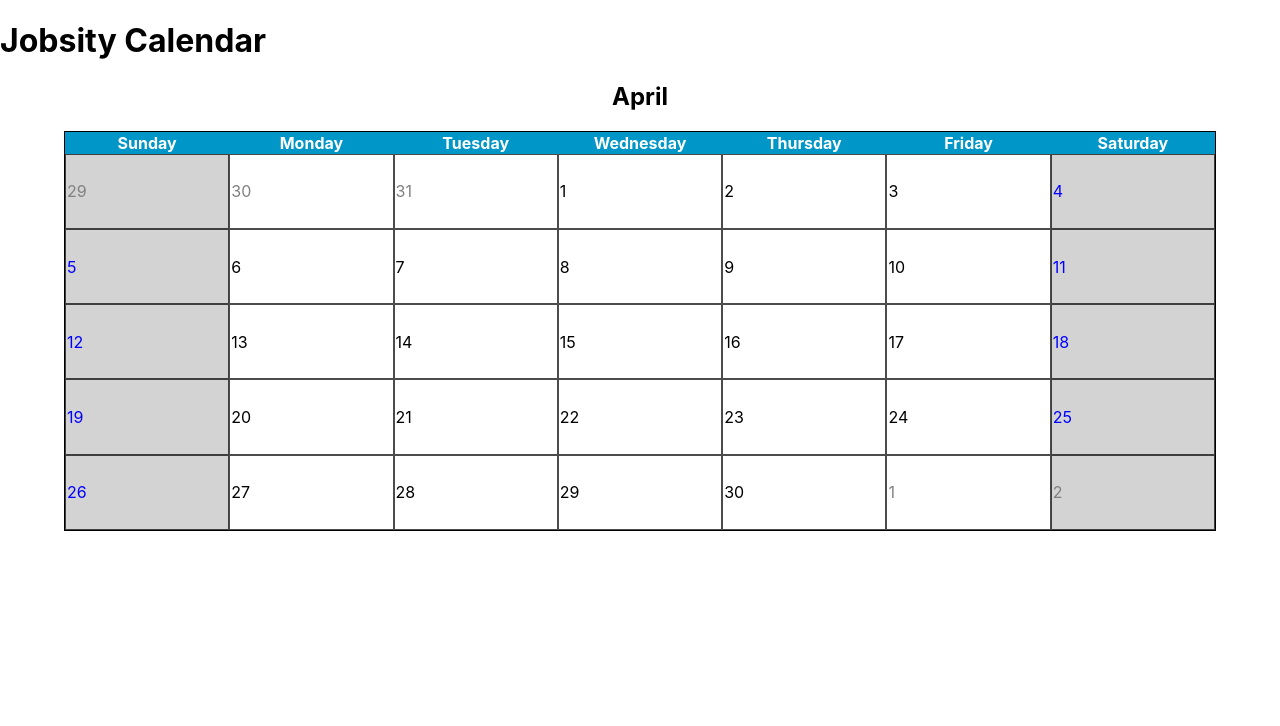
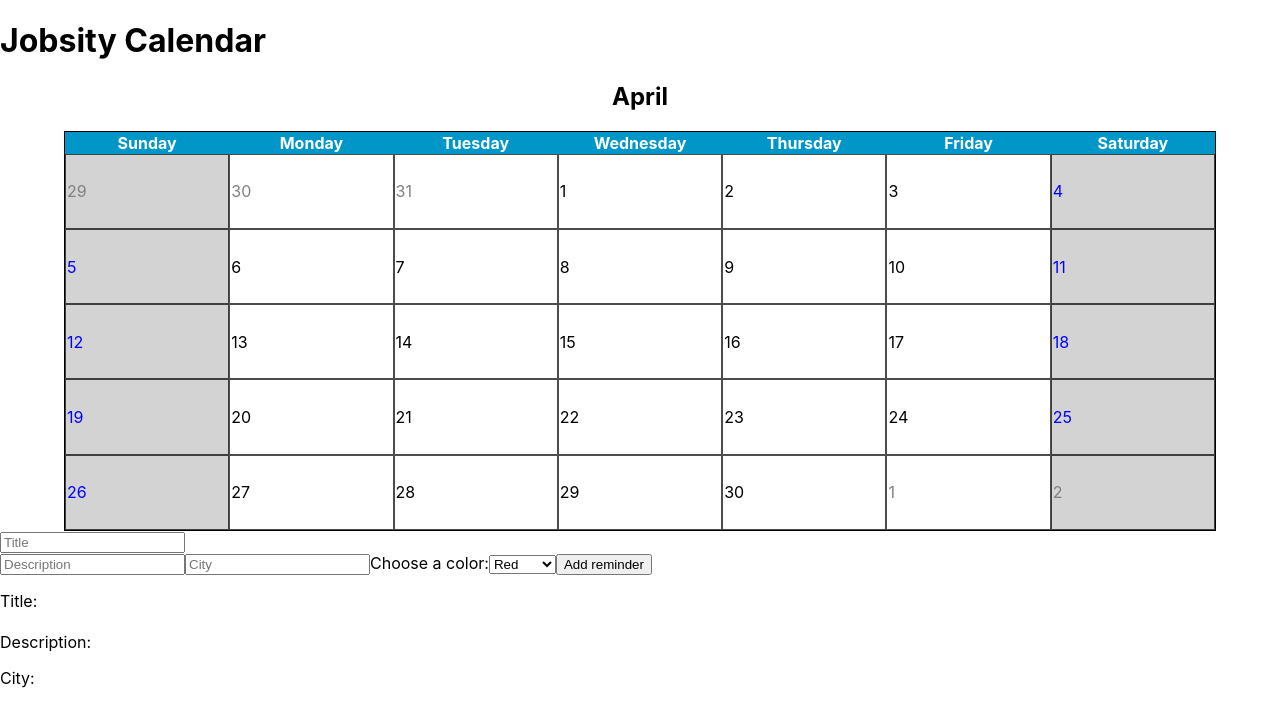
Before and after one commit to lslozano/react-calendar, a React (Create React App) app: page / in a window 1280 px wide. Shown: the top 726 px of the page. Built offline with nearby package versions, Linux system fonts and the light colour scheme.

Commit message:
Simple reminder form outside calendar

```diff
--- a/src/App.js
+++ b/src/App.js
@@ -1,5 +1,6 @@
 import React, {Component} from 'react';
 import Calendar from './components/Calendar';
+import Reminder from './components/Reminder';
 
 class App extends Component {
   render() {
@@ -7,6 +8,7 @@
       <>
         <h1>Jobsity Calendar</h1>
         <Calendar />
+        <Reminder />
       </>
     )
   }
--- a/src/components/Reminder.js
+++ b/src/components/Reminder.js
@@ -1,9 +1,78 @@
-import React from 'react'
+import React, { Component } from 'react'
 
-function Reminder() {
-  return (
-    <p>Starting reminder...</p>
-  )
+class Reminder extends Component {
+  constructor() {
+    super()
+    this.state = {
+      title: "",
+      description: "",
+      city: "",
+      color: ""
+    }
+    this.handleChange = this.handleChange.bind(this)
+  }
+
+  handleChange(event) {
+    const {name, value} = event.target
+    this.setState({
+      [name]: value
+    })
+  }
+
+  render() {
+    return (
+      <>
+        <form onSubmit={this.handleSubmit}>
+          <input
+            required
+            type="text"
+            maxLength="20"
+            name="title"
+            value={this.state.title}
+            placeholder="Title"
+            onChange={this.handleChange}
+          />
+          <br />
+          <input
+            type="text"
+            maxLength="30"
+            name="description"
+            value={this.state.description}
+            placeholder="Description"
+            onChange={this.handleChange}
+          />
+          <input
+            type="text"
+            maxLength="15"
+            name="city"
+            value={this.state.city}
+            placeholder="City"
+            onChange={this.handleChange}
+          />
+          <label>Choose a color:</label>
+          <select
+            value={this.state.color}
+            onChange={this.handleChange}
+            name="color"
+          >
+            <option value="red">Red</option>
+            <option value="orange">Orange</option>
+            <option value="green">Green</option>
+            <option value="purple">Purple</option>
+          </select>
+          <button>Add reminder</button>
+        </form>
+        <div>
+          <p>Title:</p>
+          <h1 style={this.state}>{this.state.title}</h1>
+          <p>Description:</p>
+          <p>{this.state.description}</p>
+          <p>City:</p>
+          <p>{this.state.city}</p>
+        </div>
+      </>
+    )
+  }
 }
 
 export default Reminder
```
